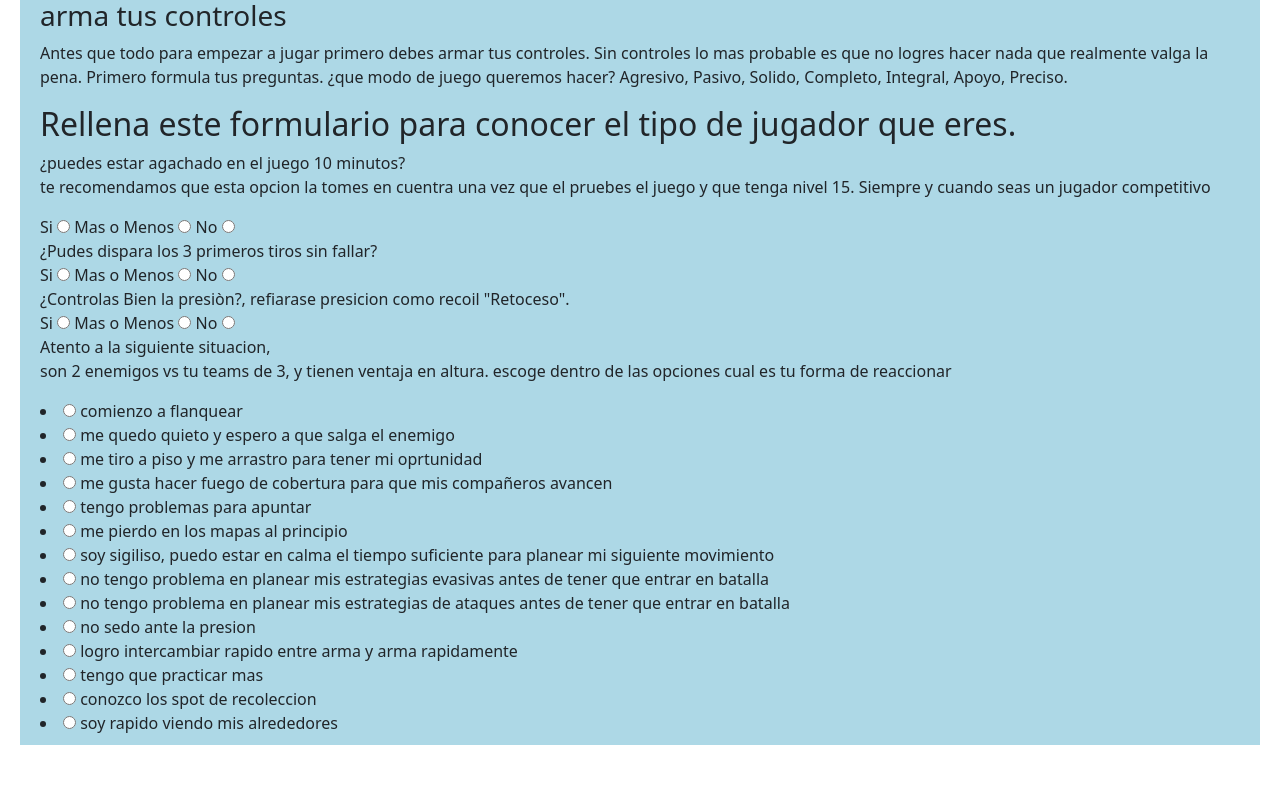
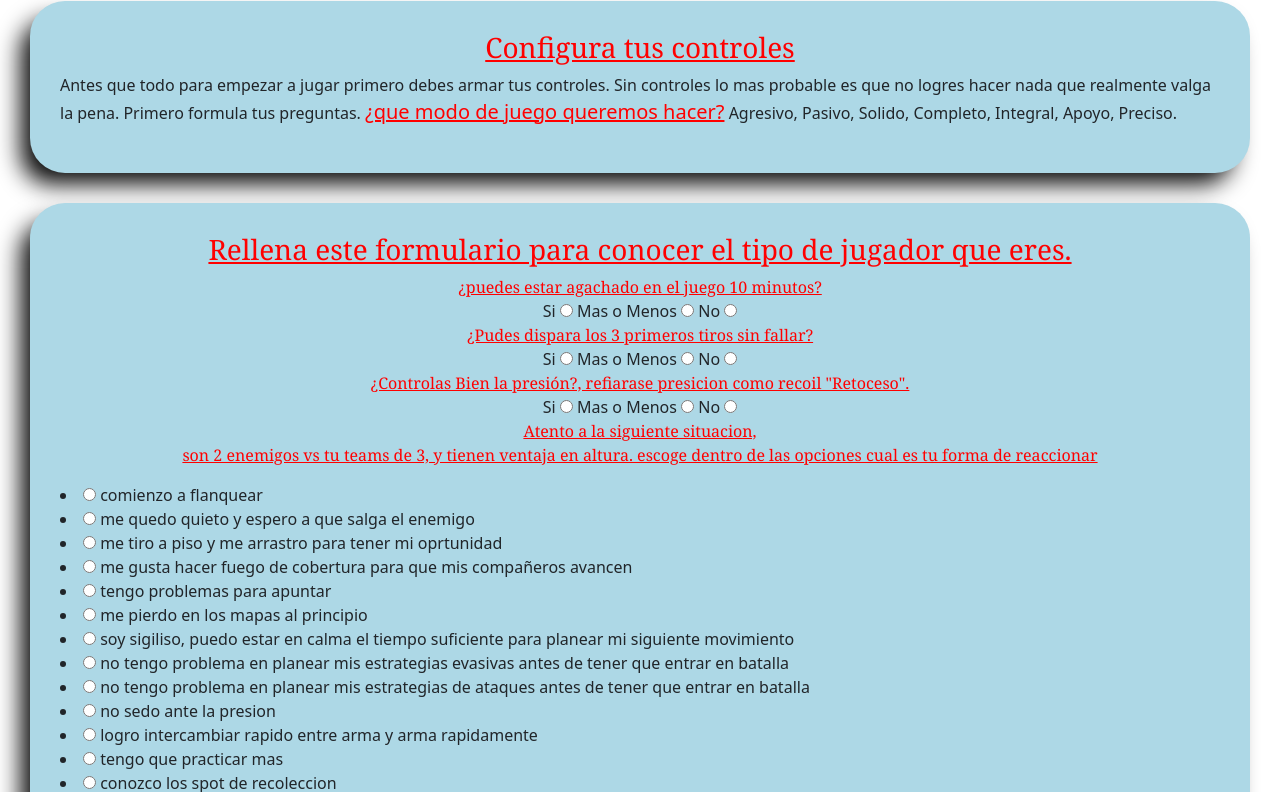
Before and after one commit to KomodoRei/ArenaBreakout, a plain HTML site: page pages/guiaPage.html in a window 1280 px wide. Shown: the part 275-1067 px from the top of the page. Before the commit the page ends 1030 px from the top, so only its background shows below. Drawn offline with nearby package versions, Linux system fonts and the light colour scheme.

Commit message:
fix front guiaPage

```diff
--- a/css/estilos.css
+++ b/css/estilos.css
@@ -448,8 +448,12 @@ al grid*/
     justify-content: center;
     align-items: left;
     background-color: lightblue;
-    margin: 10px 20px 10px 20px;
-    padding: 10px 20px 10px 20px;
+    margin: 30px 30px 30px 30px;
+    padding: 30px 30px 30px 30px;
+    border-radius: 35px;
+    box-shadow: -13px 15px 23px -4px rgba(0,0,0,0.97);
+    -webkit-box-shadow: -13px 15px 23px -4px rgba(0,0,0,0.97);
+    -moz-box-shadow: -13px 15px 23px -4px rgba(0,0,0,0.97);
 }
 
 .flex-item-aviso {
@@ -484,3 +488,36 @@ footer{
     width: 100%;
     height: 20px;
 }
+
+.title-guia{
+    text-align: center;
+    align-items: center;
+    /* background-color: black; */
+    color: black;
+}
+
+.sub-title{
+    text-align: center;
+    align-items: center;
+    color: red;
+    font-family:Georgia, 'Times New Roman', Times, serif;
+    text-decoration:underline;
+}
+
+.atte-look{
+    color: red;
+    text-decoration: underline;
+}
+
+.question-look{
+    text-align: center;
+    align-items: center;
+    color: red;
+    font-family:Georgia, 'Times New Roman', Times, serif;
+    text-decoration:underline;
+}
+
+.option-conteiner{
+    text-align: center;
+    justify-content: center;
+}
--- a/pages/guiaPage.html
+++ b/pages/guiaPage.html
@@ -46,54 +46,56 @@
         <h1>Como lograr tus primeras kills en Arena Breakout</h1>
     </section>
     <!-- colocar imagen de arena break out -->
+    <h2 class="title-guia">Guia Definitiva</h2>
     <section class="flex-item-form">
-        <h2>Guida Definitiva</h2>
-        <h3>arma tus controles</h3>
+        <h3 class="sub-title">Configura tus controles</h3>
         <p>Antes que todo para empezar a jugar primero debes armar tus controles.
             Sin controles lo mas probable es que no logres hacer nada que realmente valga la pena.
             Primero formula tus preguntas.
-            ¿que modo de juego queremos hacer?
+            <span class="atte-look">¿que modo de juego queremos hacer?</span>
             Agresivo, Pasivo, Solido, Completo, Integral, Apoyo, Preciso.
         </p>
-        <h2>Rellena este formulario para conocer el tipo de jugador que eres.</h2>
-        <label for="Sigilo">¿puedes estar agachado en el juego 10 minutos?</label>
-        <p>
+    </section>
+    <section class="flex-item-form">
+        <h3 class="sub-title">Rellena este formulario para conocer el tipo de jugador que eres.</h2>
+        <label for="Sigilo" class="question-look">¿puedes estar agachado en el juego 10 minutos?</label>
+        <!-- <p>
             te recomendamos que esta opcion la tomes en cuentra una vez
             que el pruebes el juego y que tenga nivel 15.
             Siempre y cuando seas un jugador competitivo
-        </p>
+        </p> -->
         <div class="option-conteiner">
             <label for="">Si</label>
-            <input type="radio" name="si" id="si">
+            <input type="radio" name="sigilo" id="si-sigilo">
             <label for="">Mas o Menos</label>
-            <input type="radio" name="si" id="si">
+            <input type="radio" name="sigilo" id="masomenos-sigilo">
             <label for="">No</label>
-            <input type="radio" name="si" id="si">
+            <input type="radio" name="sigilo" id="no-sigilo">
         </div>
-        <label for="Precision">¿Pudes dispara los 3 primeros tiros sin fallar?</label>
+        <label for="Precision" class="question-look">¿Pudes dispara los 3 primeros tiros sin fallar?</label>
         <div class="option-conteiner">
             <label for="">Si</label>
-            <input type="radio" name="si" id="si">
+            <input type="radio" name="3-tiros" id="si-3-tiros">
             <label for="">Mas o Menos</label>
-            <input type="radio" name="si" id="si">
+            <input type="radio" name="3-tiros" id="masomenos-3-tiros">
             <label for="">No</label>
-            <input type="radio" name="si" id="si">
+            <input type="radio" name="3-tiros" id="no-3-tiros">
         </div>
-        <label for="Recoleccion">¿Controlas Bien la presiòn?, refiarase presicion como recoil "Retoceso".</label>
+        <label for="Recoleccion" class="question-look">¿Controlas Bien la presión?, refiarase presicion como recoil "Retoceso".</label>
         <div class="option-conteiner">
             <label for="">Si</label>
-            <input type="radio" name="si" id="si">
+            <input type="radio" name="presion" id="si-presion">
             <label for="">Mas o Menos</label>
-            <input type="radio" name="si" id="si">
+            <input type="radio" name="presion" id="masomenos-presion">
             <label for="">No</label>
-            <input type="radio" name="si" id="si">
+            <input type="radio" name="presion" id="no-presion">
         </div>
-        <label for="Apoyo">Atento a la siguiente situacion, <p>son 2 enemigos vs tu teams de 3, y tienen ventaja en
+        <label for="Apoyo" class="question-look">Atento a la siguiente situacion, <p>son 2 enemigos vs tu teams de 3, y tienen ventaja en
                 altura.
                 escoge dentro de las opciones cual es tu forma de reaccionar</p></label>
         <li>
-            <input type="radio" name="" id="">
-            comienzo a flanquear
+            <input type="radio" name="" id="flanquear">
+            <label for="">comienzo a flanquear</label>
         </li>
         <li>
             <input type="radio" name="" id="">
```
